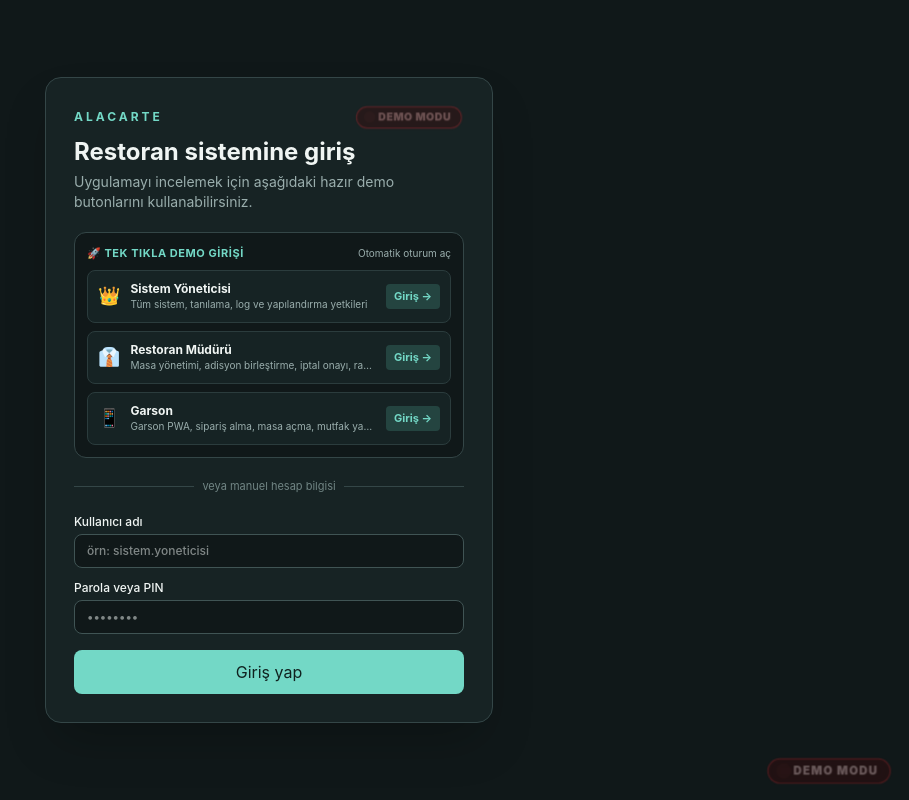
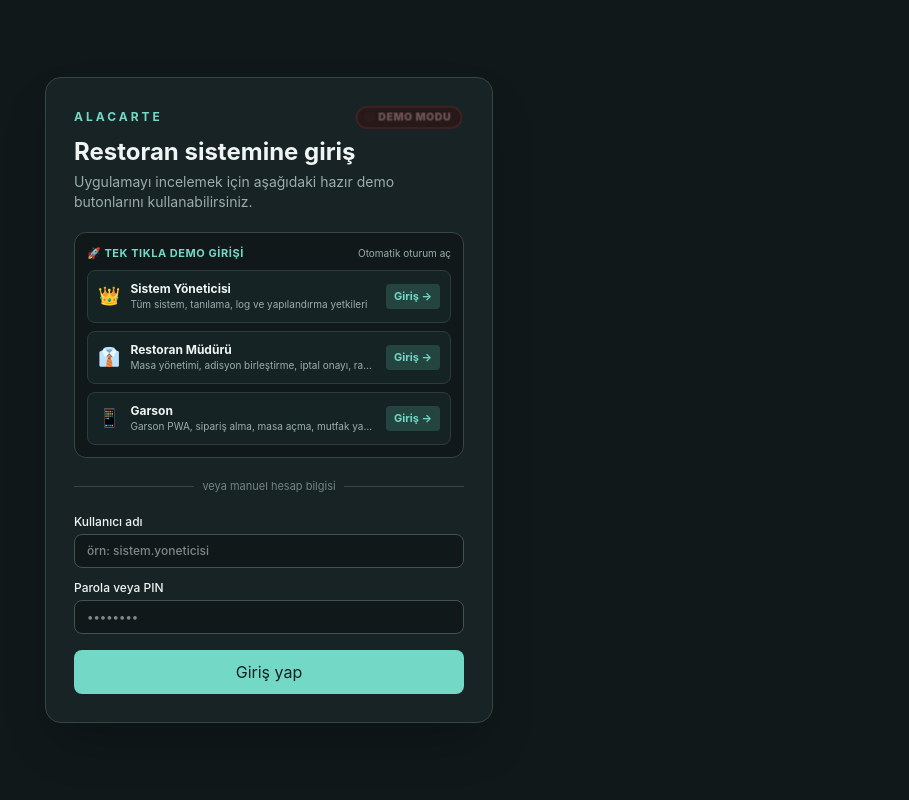
Before and after one commit to Optimus825482/alacart, a Next.js app: page /login in a window 1280 px wide. Shown: the whole page, without its empty margins (371-1280 px from the left). Built offline with nearby package versions, Linux system fonts and the light colour scheme.

Commit message:
fix(ui): remove duplicate floating DEMO MODU badge, keep single header badge

```diff
--- a/src/app/login/page.tsx
+++ b/src/app/login/page.tsx
@@ -152,12 +152,6 @@ export default function LoginPage() {
           </button>
         </form>
       </div>
-
-      {/* Ekran köşesinde parıldayan DEMO MODU rozeti */}
-      <div className="fixed bottom-4 right-4 z-50 pointer-events-none select-none flex items-center gap-1.5 px-3 py-1 rounded-full bg-red-950/90 border border-red-500/80 text-red-200 text-xs font-black tracking-widest shadow-2xl backdrop-blur demo-blinking-badge">
-        <span className="w-2 h-2 rounded-full bg-red-400 animate-ping inline-block" />
-        <span>DEMO MODU</span>
-      </div>
     </main>
   );
 }
--- a/src/components/AlacarteWorkspace.tsx
+++ b/src/components/AlacarteWorkspace.tsx
@@ -597,11 +597,6 @@ export function AlacarteWorkspace({
           </button>
         </div>
       )}
-      {/* Ekranlarda sabit parıldayan / yanıp sönen DEMO filigranı */}
-      <div className="fixed top-20 right-4 z-40 pointer-events-none select-none hidden sm:flex items-center gap-1.5 px-3 py-1 rounded-full bg-red-950/90 border border-red-500/80 text-red-200 text-xs font-black tracking-widest shadow-2xl backdrop-blur demo-blinking-badge no-print">
-        <span className="w-2 h-2 rounded-full bg-red-400 animate-ping inline-block" />
-        <span>DEMO MODU</span>
-      </div>
     </div>
   );
 }
```
